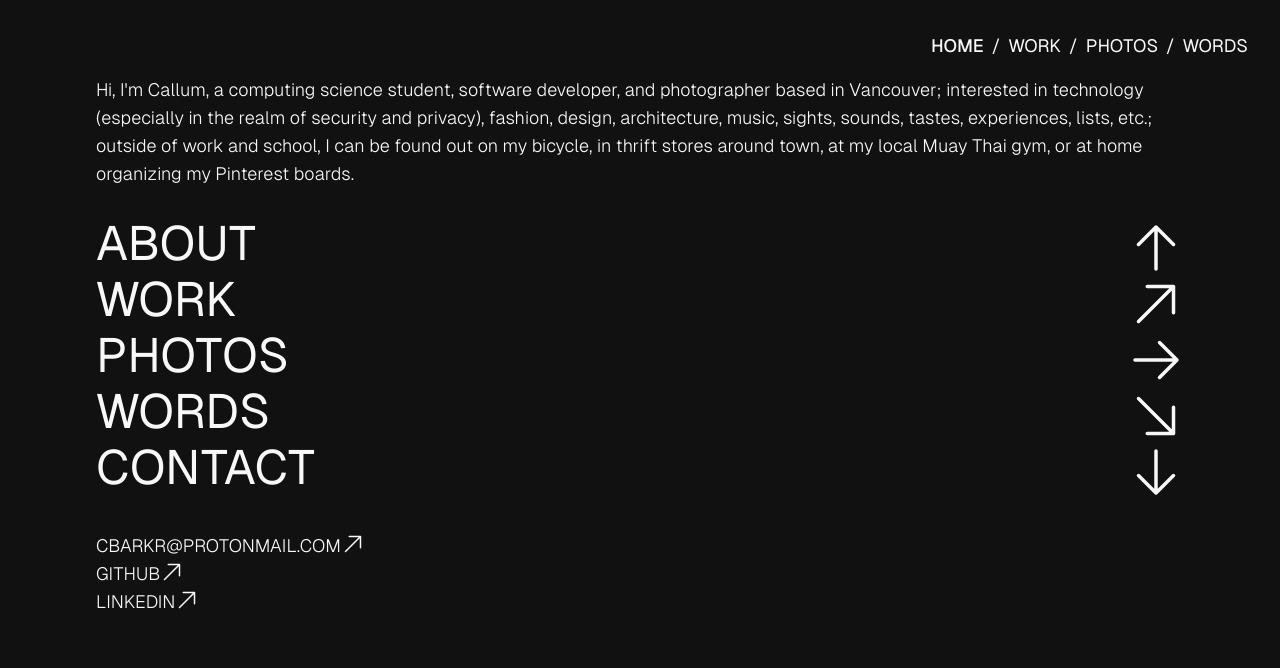
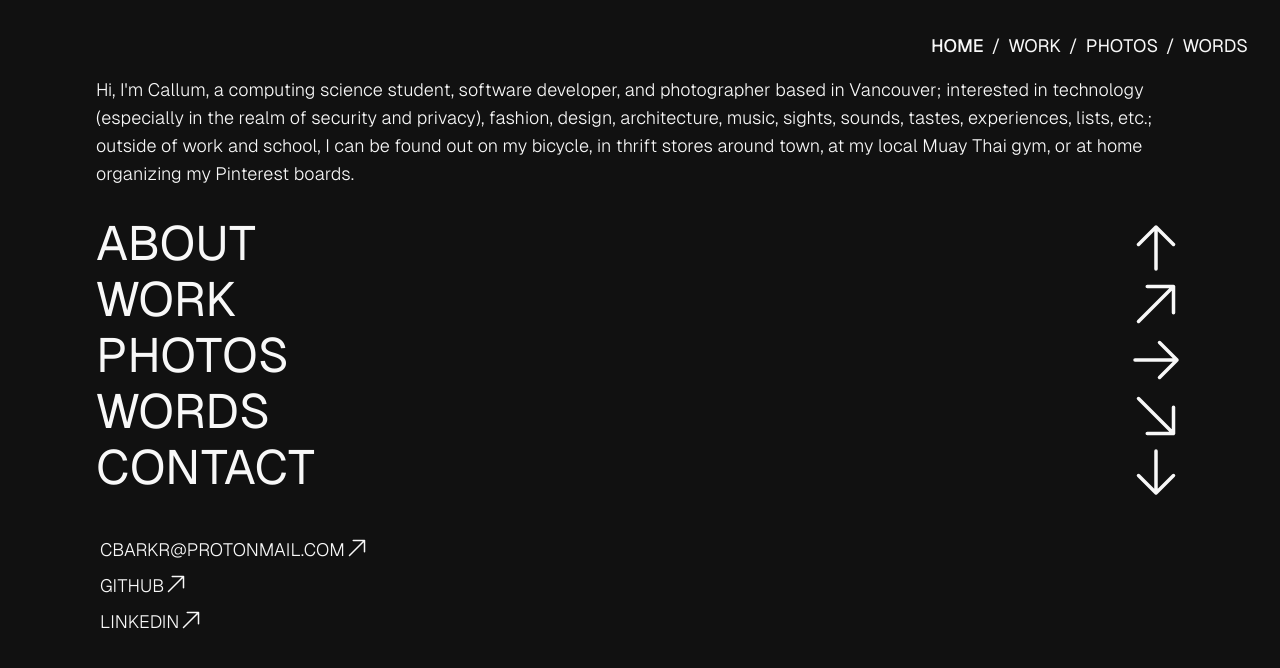
Before and after one commit to cbarkr/portfolio, a Vue app: page / in a window 1280 px wide. Shown: the top 668 px of the page. Built offline with nearby package versions, Linux system fonts and the light colour scheme.

Commit message:
change hover behaviour for external links

```diff
--- a/src/pages/Home.vue
+++ b/src/pages/Home.vue
@@ -120,7 +120,7 @@ import { RouterLink } from 'vue-router'
       <div v-for="item in about.links" :key="item.id" class="flex flex-row">
         <a
           :href="item.link"
-          class="flex flex-row font-light text-lg"
+          class="flex flex-row font-light text-lg p-1 hover:bg-whiteish hover:text-blackish hover:no-underline"
           target="_blank"
           rel="noopener noreferrer"
         >
--- a/src/pages/Work.vue
+++ b/src/pages/Work.vue
@@ -47,7 +47,7 @@
         <div class="flex flex-row">
           <a
             :href="c.link"
-            class="flex flex-row font-light text-lg mb-4"
+            class="flex flex-row font-light text-lg p-1 mb-4 hover:bg-whiteish hover:text-blackish hover:no-underline"
             target="_blank"
             rel="noopener noreferrer"
           >
```
